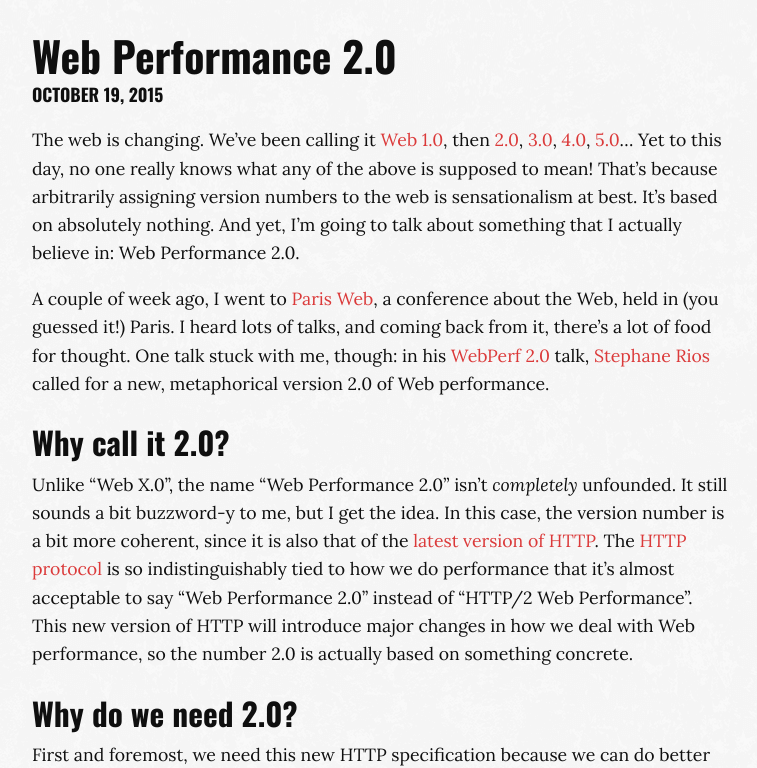
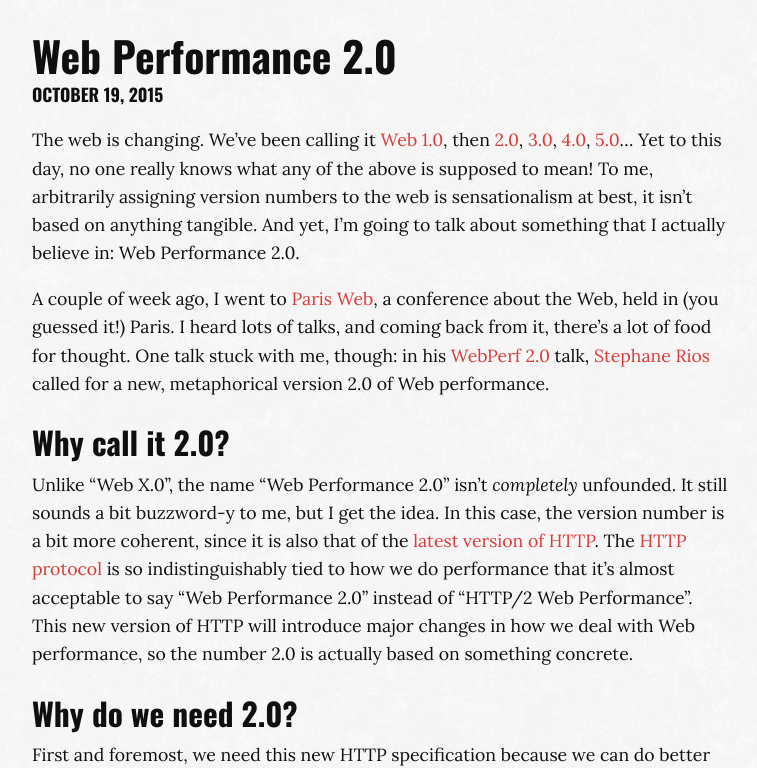
Before and after one commit to MaximeKjaer/kjaer.io, a Jekyll site: the page built from _posts/2015-10-19-web-performance-2.0.md, in a window 1280 px wide and 900 px high, scrolled down 473 px, cut to the strip 132-900 px from the top of the window. Shown: the whole strip, without its empty margins (258-1015 px from the left). Built offline with Jekyll 4.4.1, drawn with Linux system fonts in a browser that asks for light colours; comment, search, counter and statistics services are not loaded; some of the changed text lies outside the part shown.

Commit message:
Rework webperf2.0 introduction

```diff
--- a/_posts/2015-10-19-web-performance-2.0.md
+++ b/_posts/2015-10-19-web-performance-2.0.md
@@ -3,9 +3,10 @@
 description: After a long lull, a surge of new web performance tools are coming out. From HTTP/2 to resource hints, the landscape of performance is changing.
 image: /images/hero/train.jpg
 fallback-color: "#d1c8c8"
+edited: true
 ---
 
-The web is changing. We've been calling it [Web 1.0](https://en.wikipedia.org/wiki/Web_2.0#.22Web_1.0.22), then [2.0](https://en.wikipedia.org/wiki/Web_2.0), [3.0](https://en.wikipedia.org/wiki/Semantic_Web#Web_3.0), [4.0](http://bigthink.com/big-think-tv/web-40-the-ultra-intelligent-electronic-agent-is-coming), [5.0](https://flatworldbusiness.wordpress.com/flat-education/previously/web-1-0-vs-web-2-0-vs-web-3-0-a-bird-eye-on-the-definition/)... Yet to this day, no one really knows what any of the above is supposed to mean! That's because arbitrarily assigning version numbers to the web is sensationalism at best. It's based on absolutely nothing. And yet, I'm going to talk about something that I actually believe in: Web Performance 2.0.
+The web is changing. We've been calling it [Web 1.0](https://en.wikipedia.org/wiki/Web_2.0#.22Web_1.0.22), then [2.0](https://en.wikipedia.org/wiki/Web_2.0), [3.0](https://en.wikipedia.org/wiki/Semantic_Web#Web_3.0), [4.0](http://bigthink.com/big-think-tv/web-40-the-ultra-intelligent-electronic-agent-is-coming), [5.0](https://flatworldbusiness.wordpress.com/flat-education/previously/web-1-0-vs-web-2-0-vs-web-3-0-a-bird-eye-on-the-definition/)... Yet to this day, no one really knows what any of the above is supposed to mean! To me, arbitrarily assigning version numbers to the web is sensationalism at best, it isn't based on anything tangible. And yet, I'm going to talk about something that I actually believe in: Web Performance 2.0.
 
 A couple of week ago, I went to [Paris Web](https://www.paris-web.fr/), a conference about the Web, held in (you guessed it!) Paris. I heard lots of talks, and coming back from it, there's a lot of food for thought. One talk stuck with me, though: in his [WebPerf 2.0](https://stefounet.github.io/webperf2.0/#/) talk, [Stephane Rios](https://twitter.com/stefounet) called for a new, metaphorical version 2.0 of Web performance.
 
```
